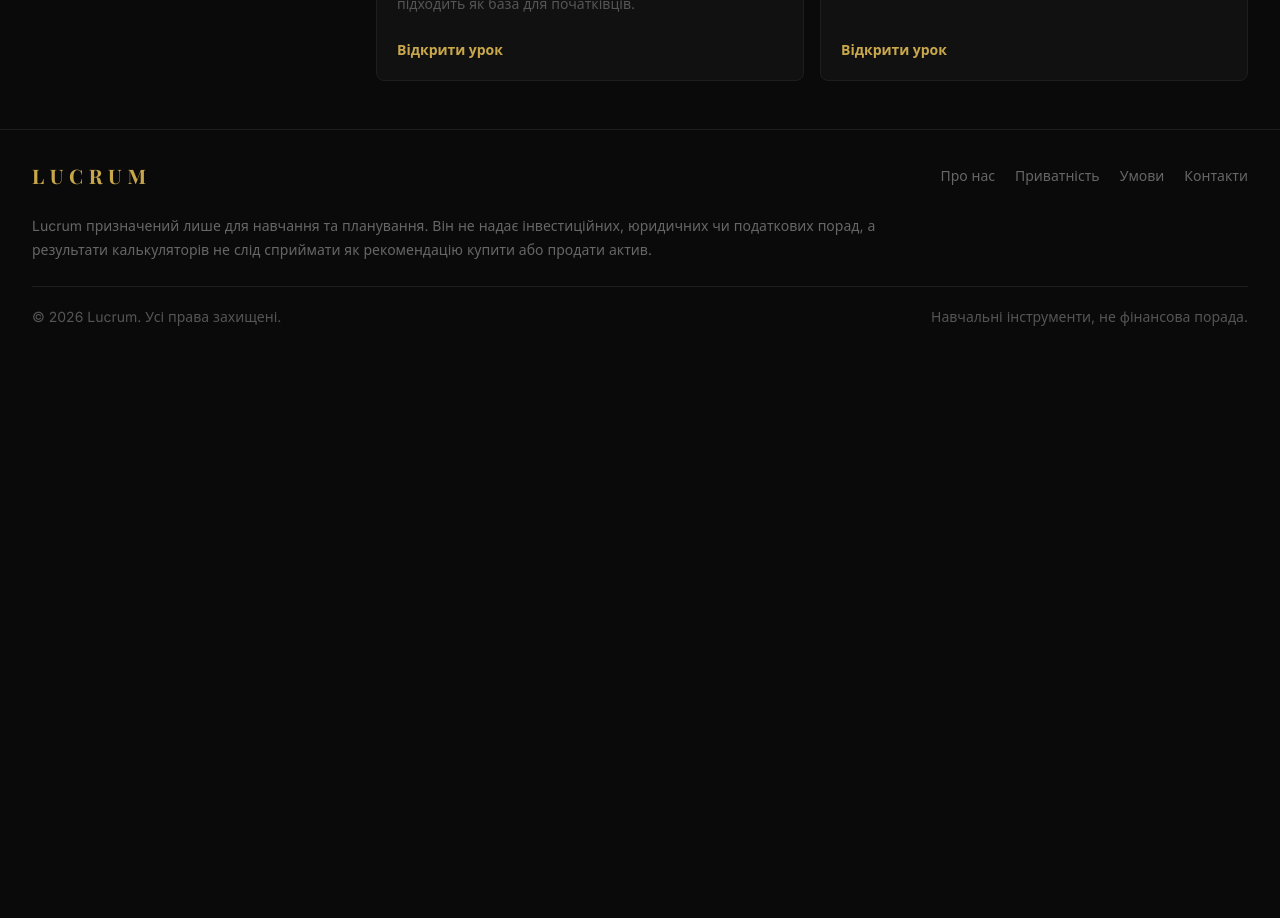
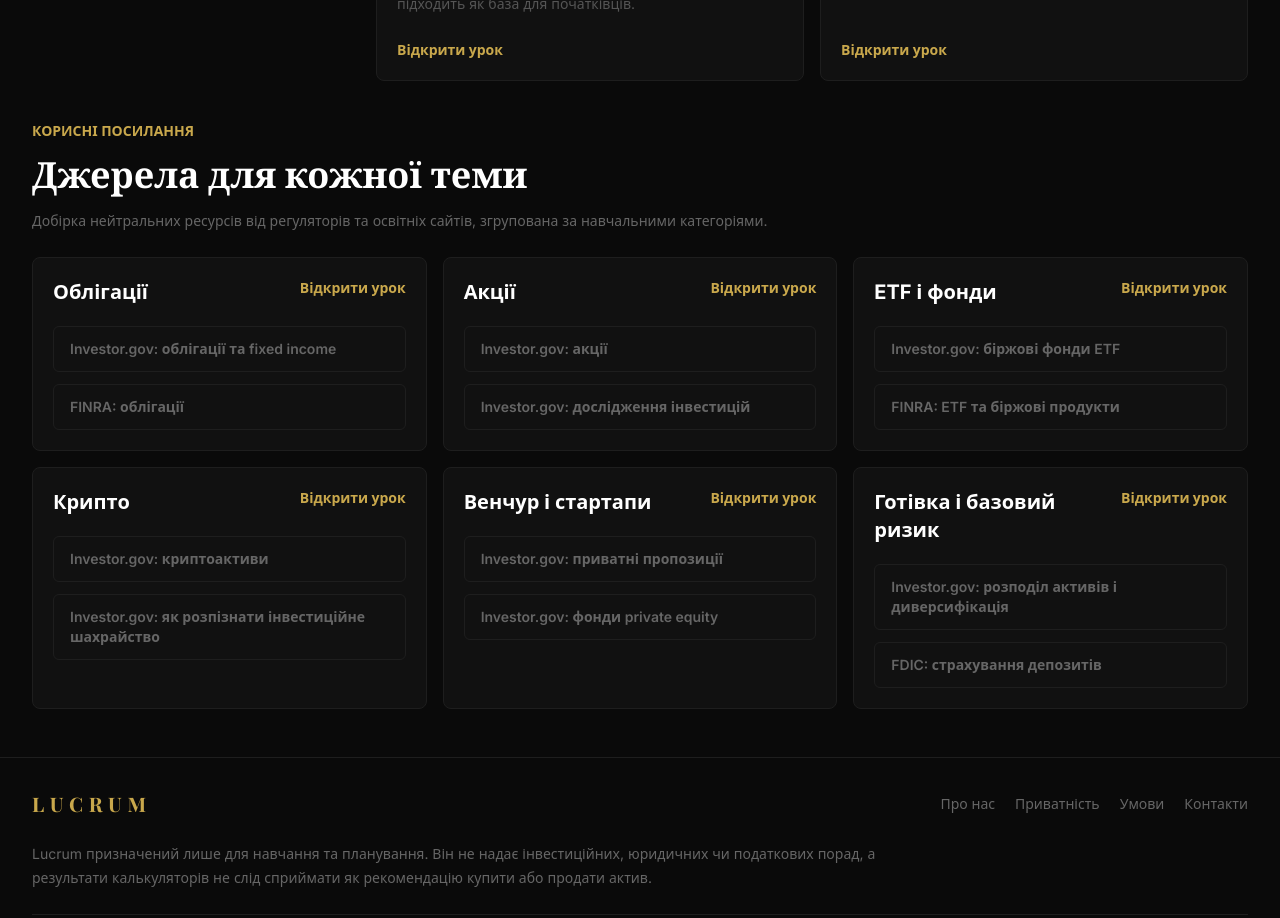
Before and after one commit to danikMatv/Lucrum, a React (Vite) app in the folder apps/web/: page /learn in a window 1280 px wide. Shown: the part 1980-2898 px from the top of the page. Before the commit the page ends 2339 px from the top, so only its background shows below. Built offline with nearby package versions, Linux system fonts and the light colour scheme; no server answers; a web font is replaced by a local one.

Commit message:
feat: add resources overview section to LearnPage and update localization for new content

```diff
--- a/apps/web/src/pages/LearnPage.tsx
+++ b/apps/web/src/pages/LearnPage.tsx
@@ -113,6 +113,54 @@ export const LearnPage = () => {
             ))}
           </div>
         </section>
+
+        <section className="grid gap-6">
+          <div>
+            <p className="text-sm font-semibold uppercase text-primary">
+              {t('learnAcademy.resourcesOverview.kicker')}
+            </p>
+            <h2 className="mt-3 font-heading text-4xl font-bold text-text-primary">
+              {t('learnAcademy.resourcesOverview.title')}
+            </h2>
+            <p className="mt-4 max-w-3xl text-sm leading-6 text-text-muted">
+              {t('learnAcademy.resourcesOverview.description')}
+            </p>
+          </div>
+
+          <div className="grid gap-4 md:grid-cols-2 xl:grid-cols-3">
+            {learnTopics.map((topic) => (
+              <section
+                key={topic.id}
+                className="rounded-lg border-[0.5px] border-border bg-surface p-5"
+              >
+                <div className="flex items-start justify-between gap-4">
+                  <h3 className="text-xl font-bold text-text-primary">
+                    {t(`learnAcademy.topics.${topic.id}.title`)}
+                  </h3>
+                  <Link
+                    to={topic.path}
+                    className="shrink-0 text-sm font-bold text-primary transition hover:opacity-80"
+                  >
+                    {t('learnAcademy.catalog.open')}
+                  </Link>
+                </div>
+                <div className="mt-5 grid gap-3">
+                  {topic.resources.map((resource) => (
+                    <a
+                      key={resource.key}
+                      href={resource.href}
+                      target="_blank"
+                      rel="noreferrer"
+                      className="rounded-md border-[0.5px] border-border px-4 py-3 text-sm font-semibold leading-5 text-text-muted transition hover:border-border-hover hover:text-text-primary"
+                    >
+                      {t(`learnAcademy.resources.${resource.key}`)}
+                    </a>
+                  ))}
+                </div>
+              </section>
+            ))}
+          </div>
+        </section>
       </section>
       <AppFooter />
     </main>
```
Also changed, not shown: apps/web/src/locales/en/common.json, apps/web/src/locales/fr/common.json, apps/web/src/locales/uk/common.json.
